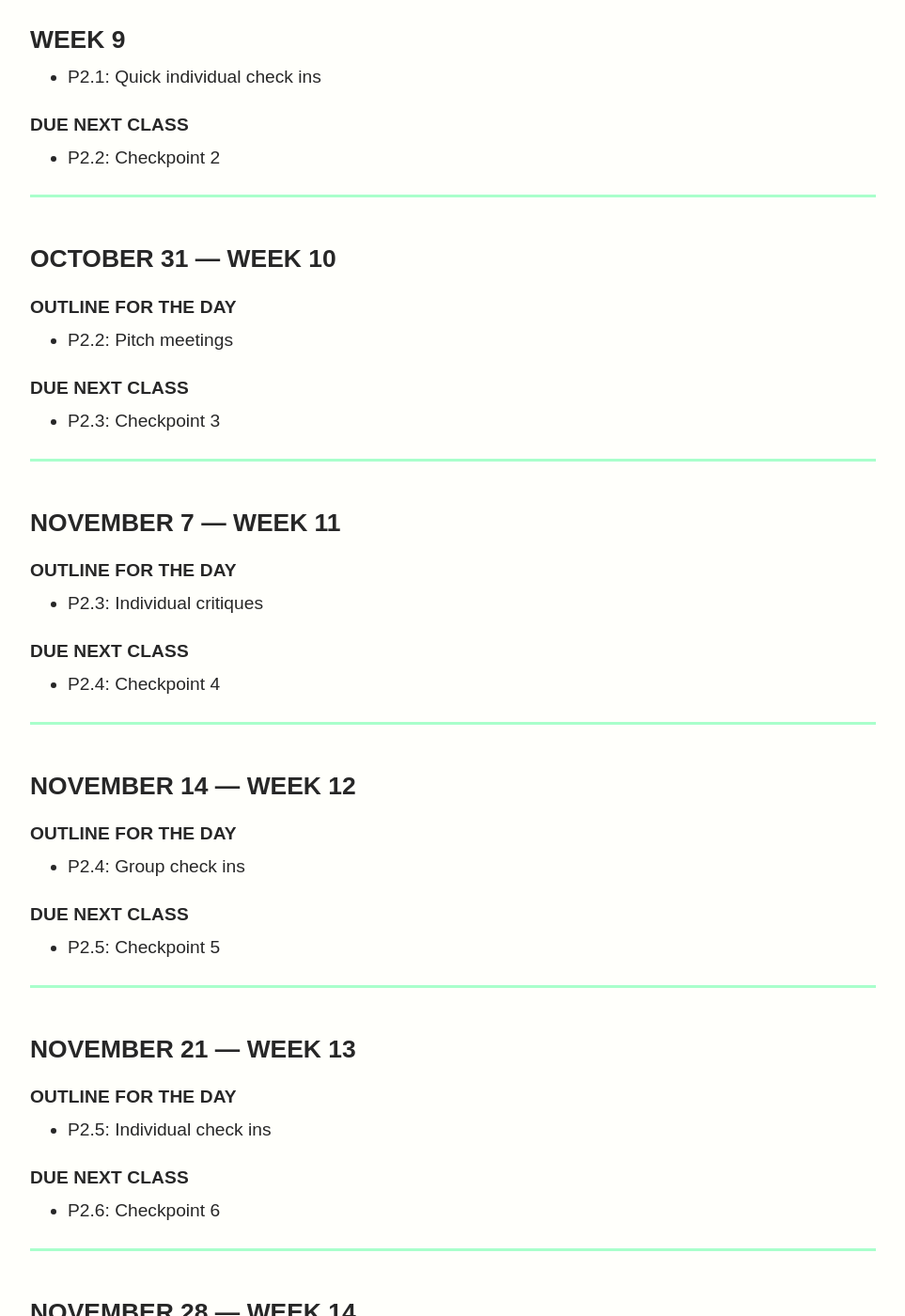
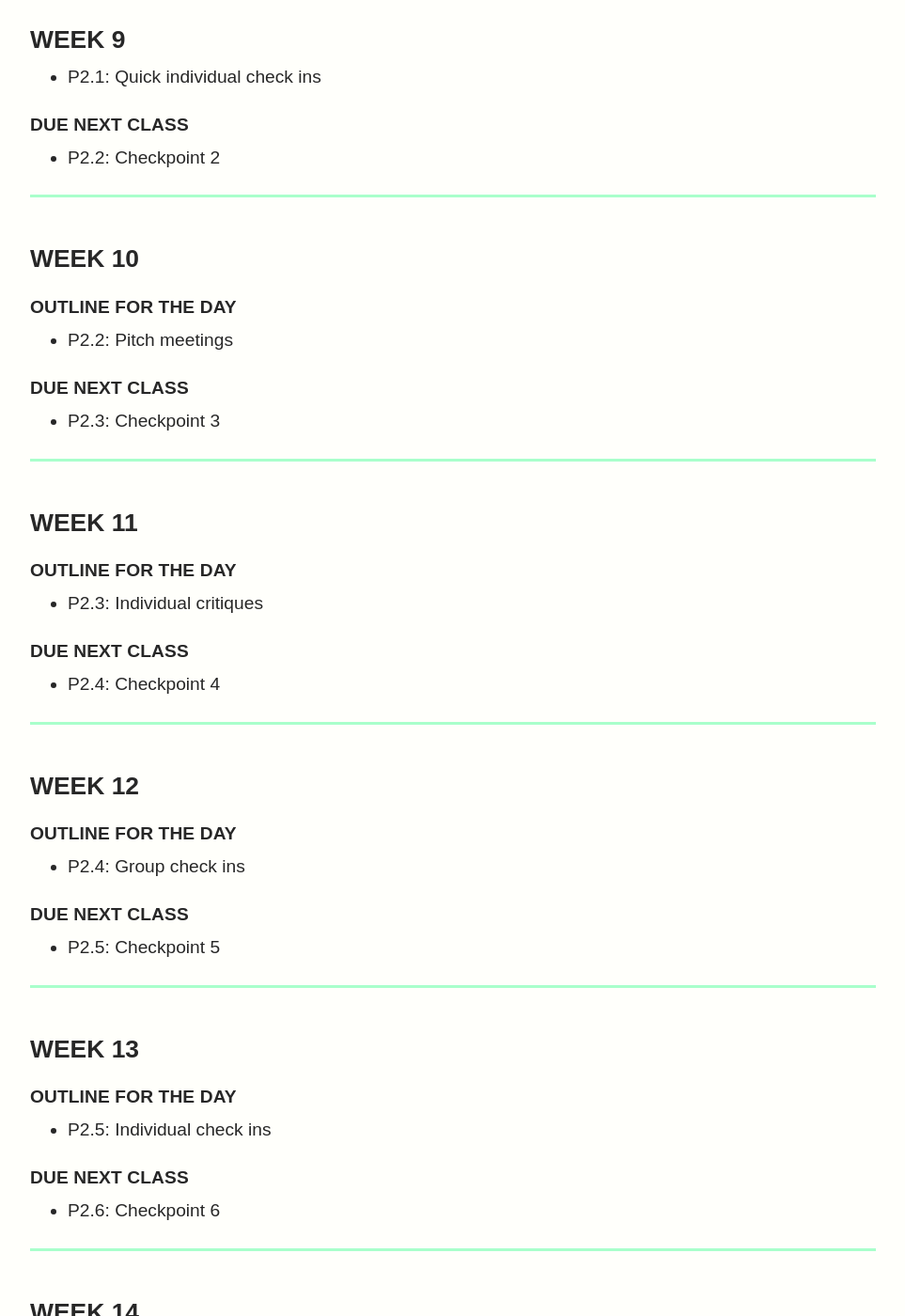
Before and after one commit to gmu-gd/package25-fall, a Jekyll site: the page built from schedule/index.md, in a window 1280 px wide and 1400 px high, scrolled down 3174 px. Shown: the whole window at 94% size, without its empty margins (0-963 px from the left). Built offline with Jekyll 4.4.1, drawn with Linux system fonts in a browser that asks for light colours; some web fonts are replaced; some of the changed text lies outside the part shown.

Commit message:
removed dates

```diff
--- a/schedule/index.md
+++ b/schedule/index.md
@@ -104,7 +104,7 @@ If you want to know what is due for next class, [check here]({{ site.baseurl }}/
 
 ---
 <!-- mix -->
-### October 31 &mdash; Week 10
+### Week 10
 #### Outline for the Day
 * P2.2: Pitch meetings
 
@@ -113,7 +113,7 @@ If you want to know what is due for next class, [check here]({{ site.baseurl }}/
 
 ---
 <!-- mix  -->
-### November 7 &mdash; Week 11
+### Week 11
 #### Outline for the Day
 * P2.3: Individual critiques
 
@@ -122,7 +122,7 @@ If you want to know what is due for next class, [check here]({{ site.baseurl }}/
 
 ---
 <!-- mix -->
-### November 14 &mdash; Week 12
+### Week 12
 #### Outline for the Day
 * P2.4: Group check ins
 
@@ -131,7 +131,7 @@ If you want to know what is due for next class, [check here]({{ site.baseurl }}/
 
 ---
 <!-- mix -->
-### November 21 &mdash; Week 13
+### Week 13
 #### Outline for the Day
 * P2.5: Individual check ins
 
@@ -141,7 +141,7 @@ If you want to know what is due for next class, [check here]({{ site.baseurl }}/
 
 ---
 
-### November 28 &mdash; Week 14
+### Week 14
 No class, Thanksgiving break.
 
 #### Due Next Class
```
Also changed, not shown: other parts of schedule/index.md (+2 -2 lines).
